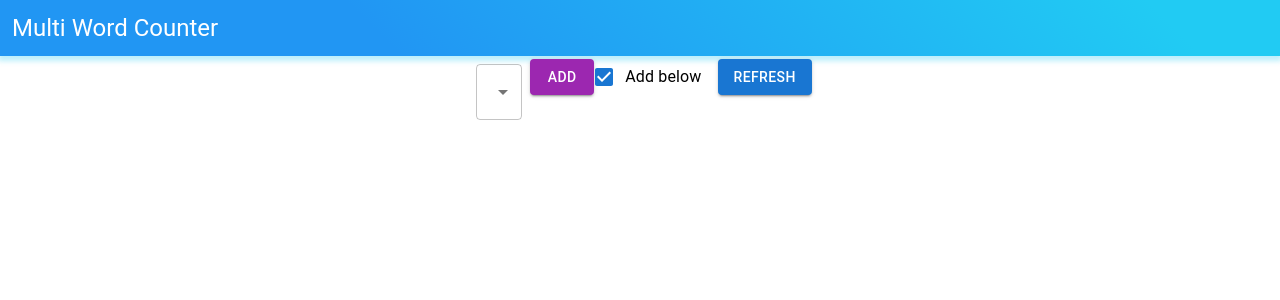
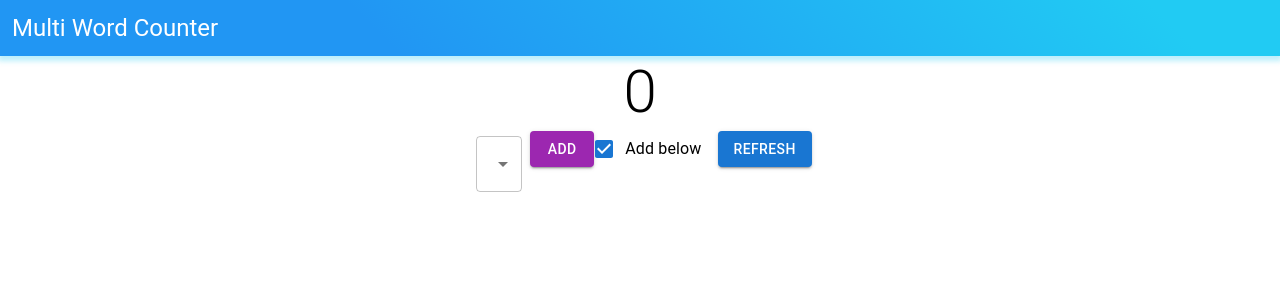
Before and after one commit to m0tl1ya/multi-word-counter-2022, a React (Create React App) app: page / in a window 1280 px wide. Shown: the top 300 px of the page. Built offline with nearby package versions, Linux system fonts and the light colour scheme.

Commit message:
call total count stats

```diff
--- a/src/components/TotalCountBar.tsx
+++ b/src/components/TotalCountBar.tsx
@@ -7,8 +7,11 @@ import TextField from '@mui/material/TextField';
 import MenuItem from '@mui/material/MenuItem';
 import Checkbox from '@mui/material/Checkbox';
 
-import { useWordCounterList } from "../state/counterState";
+import { useRecoilValue } from "recoil";
+
+import {useWordCounterList} from "../state/counterState";
 import { useCallback } from 'react';
+import { totalStatsState } from '../state/counterStatsState';
 
 const typeOfCounter = [
     {
@@ -32,6 +35,7 @@ type Props = {
 
 
 const TotalCountBar: React.FC<Props> = () => {
+    const totalCountStats = useRecoilValue(totalStatsState);
 
     const { addCounterBelow, refreshCounters } = useWordCounterList();
 
@@ -49,9 +53,9 @@ const TotalCountBar: React.FC<Props> = () => {
 
     return (
         <div>
-            {/* <Typography variant="title" color="inherit">
-                {element}
-            </Typography> */}
+            <Typography variant="h2" color="inherit">
+                {totalCountStats.totalNumOfWords}
+            </Typography>
             <TextField
                 id="select-type"
                 select
```
